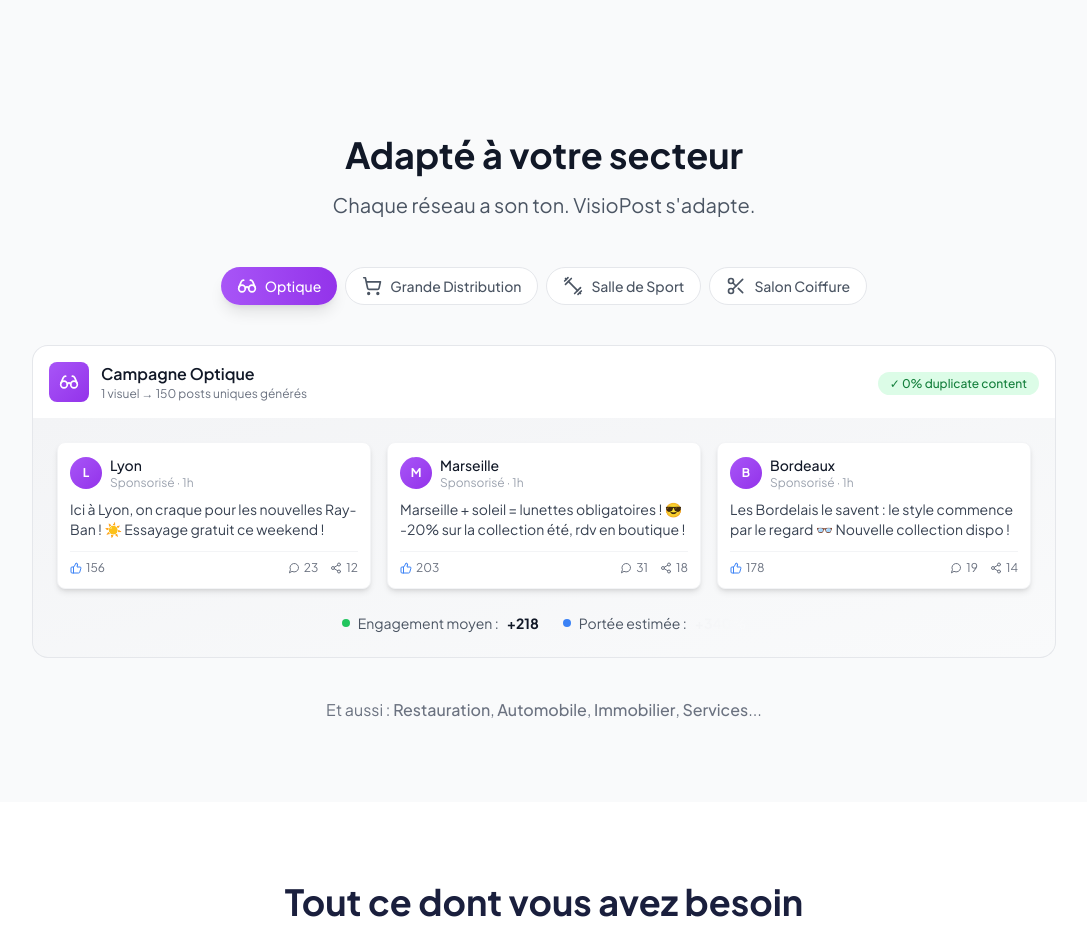
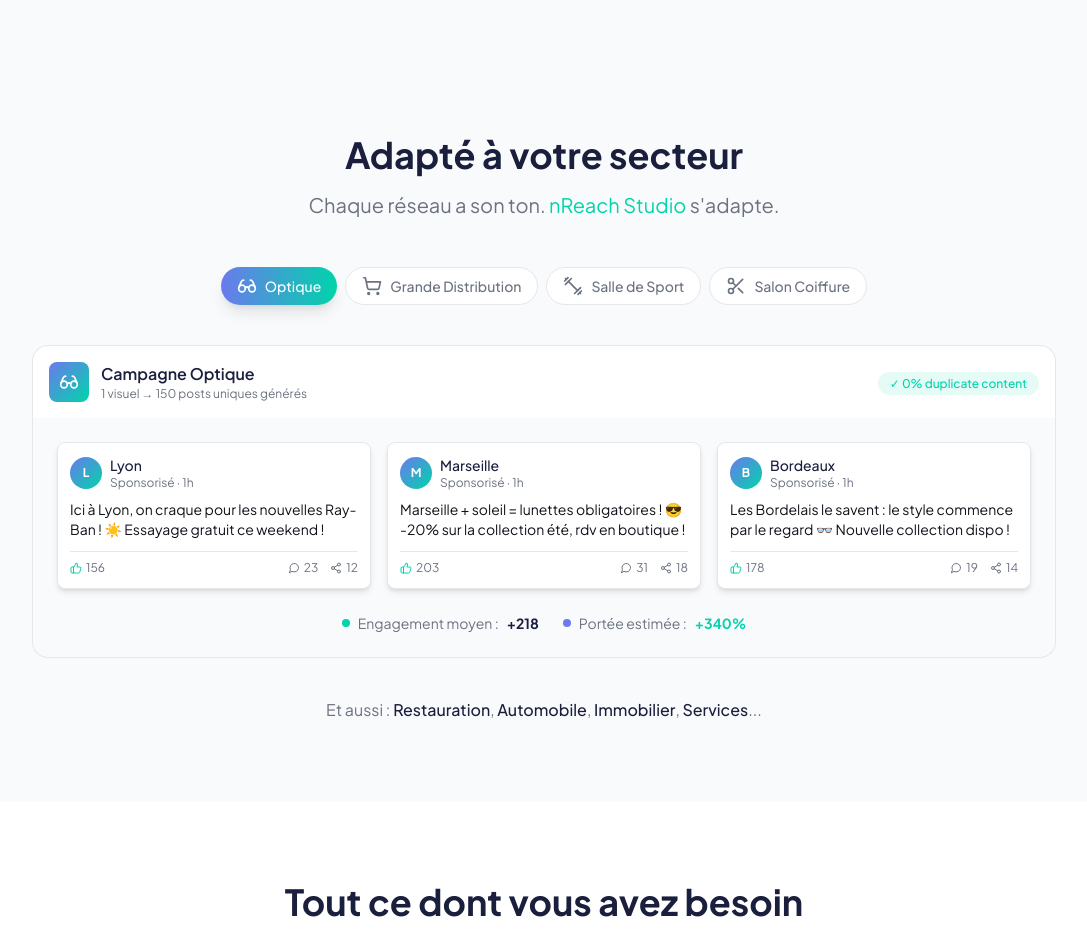
Before and after one commit to Mazaljoker/VISIOPOST_WEBSITE, a React (Vite) app: page / in a window 1280 px wide. Shown: the part 4260-5192 px from the top of the page, without its empty margins (96-1183 px from the left). Built offline with nearby package versions, Linux system fonts and the light colour scheme.

Commit message:
feat: Rebrand UseCasesSection with nReach colors
- Replaced VisioPost references with nReach Studio
- Updated all visio-* colors to nreach-*
- Added dark mode support
- Updated gradients for optique sector

```diff
--- a/src/sections/UseCasesSection.tsx
+++ b/src/sections/UseCasesSection.tsx
@@ -22,8 +22,8 @@
     id: 'optique',
     icon: <Glasses className="w-5 h-5" />,
     sector: 'Optique',
-    color: 'text-purple-600',
-    bgGradient: 'from-purple-500 to-purple-600',
+    color: 'text-nreach-lavande',
+    bgGradient: 'from-nreach-lavande to-nreach-electric',
     posts: [
       {
         location: 'Lyon',
@@ -53,7 +53,7 @@
     icon: <ShoppingCart className="w-5 h-5" />,
     sector: 'Grande Distribution',
     color: 'text-green-600',
-    bgGradient: 'from-green-500 to-green-600',
+    bgGradient: 'from-green-500 to-emerald-500',
     posts: [
       {
         location: 'Rennes',
@@ -83,7 +83,7 @@
     icon: <Dumbbell className="w-5 h-5" />,
     sector: 'Salle de Sport',
     color: 'text-orange-600',
-    bgGradient: 'from-orange-500 to-orange-600',
+    bgGradient: 'from-orange-500 to-red-500',
     posts: [
       {
         location: 'Nice',
@@ -113,7 +113,7 @@
     icon: <Scissors className="w-5 h-5" />,
     sector: 'Salon Coiffure',
     color: 'text-pink-600',
-    bgGradient: 'from-pink-500 to-pink-600',
+    bgGradient: 'from-pink-500 to-rose-500',
     posts: [
       {
         location: 'Paris 11e',
@@ -152,7 +152,7 @@
 
 const MiniPost = ({ location, content, likes, comments, shares, gradient, delay }: MiniPostProps) => (
   <motion.div
-    className="bg-white rounded-lg shadow-md border border-gray-100 overflow-hidden"
+    className="bg-white dark:bg-dark-surface rounded-lg shadow-md border border-light-border dark:border-dark-border overflow-hidden"
     initial={{ opacity: 0, y: 20, scale: 0.95 }}
     animate={{ opacity: 1, y: 0, scale: 1 }}
     exit={{ opacity: 0, y: -20, scale: 0.95 }}
@@ -165,14 +165,14 @@
           {location.charAt(0)}
         </div>
         <div>
-          <div className="font-medium text-sm text-gray-900">{location}</div>
-          <div className="text-xs text-gray-400">Sponsorisé · 1h</div>
+          <div className="font-medium text-sm text-nreach-midnight dark:text-dark-text">{location}</div>
+          <div className="text-xs text-light-text-muted dark:text-dark-text-muted">Sponsorisé · 1h</div>
         </div>
       </div>
-      <p className="text-sm text-gray-700 mb-3 line-clamp-2">{content}</p>
-      <div className="flex items-center justify-between text-xs text-gray-500 pt-2 border-t border-gray-100">
+      <p className="text-sm text-light-text dark:text-dark-text-muted mb-3 line-clamp-2">{content}</p>
+      <div className="flex items-center justify-between text-xs text-light-text-muted dark:text-dark-text-muted pt-2 border-t border-light-border dark:border-dark-border">
         <div className="flex items-center space-x-1">
-          <ThumbsUp className="w-3 h-3 text-blue-500" />
+          <ThumbsUp className="w-3 h-3 text-nreach-electric" />
           <span>{likes}</span>
         </div>
         <div className="flex items-center space-x-3">
@@ -193,13 +193,14 @@
 /**
  * Section Use Cases - Exemples par secteur
  * Tabs interactifs avec posts adaptés
+ * Rebrandé pour nReach Studio
  */
 const UseCasesSection = ({ className = '' }: { className?: string }) => {
   const [activeTab, setActiveTab] = useState('optique');
   const activeCase = useCases.find(uc => uc.id === activeTab) || useCases[0];
 
   return (
-    <section className={`py-20 px-4 sm:px-6 lg:px-8 bg-gray-50 ${className}`}>
+    <section className={`py-20 px-4 sm:px-6 lg:px-8 bg-light-surface dark:bg-dark-surface ${className}`}>
       <div className="max-w-5xl mx-auto">
         {/* Header */}
         <motion.div
@@ -209,11 +210,11 @@
           viewport={{ once: true }}
           transition={{ duration: 0.6 }}
         >
-          <h2 className="text-4xl font-bold text-gray-900 mb-4">
+          <h2 className="text-4xl font-bold text-nreach-midnight dark:text-dark-text mb-4">
             Adapté à votre secteur
           </h2>
-          <p className="text-xl text-gray-600">
-            Chaque réseau a son ton. VisioPost s'adapte.
+          <p className="text-xl text-light-text-muted dark:text-dark-text-muted">
+            Chaque réseau a son ton. <span className="text-nreach-electric">nReach Studio</span> s'adapte.
           </p>
         </motion.div>
 
@@ -232,7 +233,7 @@
               className={`flex items-center space-x-2 px-4 py-2 rounded-full font-medium text-sm transition-all ${
                 activeTab === useCase.id
                   ? `bg-gradient-to-r ${useCase.bgGradient} text-white shadow-lg`
-                  : 'bg-white text-gray-600 hover:bg-gray-100 border border-gray-200'
+                  : 'bg-white dark:bg-dark-bg text-light-text-muted dark:text-dark-text-muted hover:bg-light-surface dark:hover:bg-dark-surface border border-light-border dark:border-dark-border'
               }`}
               whileHover={{ scale: 1.05 }}
               whileTap={{ scale: 0.98 }}
@@ -254,19 +255,19 @@
               transition={{ duration: 0.3 }}
             >
               {/* Campaign header */}
-              <div className="bg-white rounded-t-2xl p-4 border border-gray-200 border-b-0">
+              <div className="bg-white dark:bg-dark-bg rounded-t-2xl p-4 border border-light-border dark:border-dark-border border-b-0">
                 <div className="flex items-center justify-between">
                   <div className="flex items-center space-x-3">
                     <div className={`w-10 h-10 rounded-lg bg-gradient-to-br ${activeCase.bgGradient} flex items-center justify-center text-white`}>
                       {activeCase.icon}
                     </div>
                     <div>
-                      <div className="font-semibold text-gray-900">Campagne {activeCase.sector}</div>
-                      <div className="text-xs text-gray-500">1 visuel → 150 posts uniques générés</div>
+                      <div className="font-semibold text-nreach-midnight dark:text-dark-text">Campagne {activeCase.sector}</div>
+                      <div className="text-xs text-light-text-muted dark:text-dark-text-muted">1 visuel → 150 posts uniques générés</div>
                     </div>
                   </div>
                   <div className="hidden sm:block">
-                    <span className="px-3 py-1 bg-green-100 text-green-700 text-xs font-medium rounded-full">
+                    <span className="px-3 py-1 bg-nreach-electric/10 text-nreach-electric text-xs font-medium rounded-full">
                       ✓ 0% duplicate content
                     </span>
                   </div>
@@ -274,7 +275,7 @@
               </div>
 
               {/* Posts grid */}
-              <div className="bg-gradient-to-br from-gray-100 to-gray-50 rounded-b-2xl p-6 border border-gray-200 border-t-0">
+              <div className="bg-light-surface dark:bg-dark-surface rounded-b-2xl p-6 border border-light-border dark:border-dark-border border-t-0">
                 <div className="grid md:grid-cols-3 gap-4">
                   {activeCase.posts.map((post, index) => (
                     <MiniPost
@@ -294,16 +295,16 @@
                   transition={{ delay: 0.4 }}
                 >
                   <div className="flex items-center space-x-2">
-                    <div className="w-2 h-2 rounded-full bg-green-500" />
-                    <span className="text-gray-600">Engagement moyen :</span>
-                    <span className="font-bold text-gray-900">
+                    <div className="w-2 h-2 rounded-full bg-nreach-electric" />
+                    <span className="text-light-text-muted dark:text-dark-text-muted">Engagement moyen :</span>
+                    <span className="font-bold text-nreach-midnight dark:text-dark-text">
                       +{Math.round(activeCase.posts.reduce((acc, p) => acc + p.likes + p.comments + p.shares, 0) / 3)}
                     </span>
                   </div>
                   <div className="flex items-center space-x-2">
-                    <div className="w-2 h-2 rounded-full bg-blue-500" />
-                    <span className="text-gray-600">Portée estimée :</span>
-                    <span className="font-bold bg-gradient-to-r from-visio-violet to-visio-rose bg-clip-text text-transparent">
+                    <div className="w-2 h-2 rounded-full bg-nreach-lavande" />
+                    <span className="text-light-text-muted dark:text-dark-text-muted">Portée estimée :</span>
+                    <span className="font-bold text-nreach-electric">
                       +340%
                     </span>
                   </div>
@@ -321,8 +322,8 @@
           viewport={{ once: true }}
           transition={{ delay: 0.3 }}
         >
-          <p className="text-gray-500">
-            Et aussi : <span className="font-medium">Restauration</span>, <span className="font-medium">Automobile</span>, <span className="font-medium">Immobilier</span>, <span className="font-medium">Services</span>...
+          <p className="text-light-text-muted dark:text-dark-text-muted">
+            Et aussi : <span className="font-medium text-nreach-midnight dark:text-dark-text">Restauration</span>, <span className="font-medium text-nreach-midnight dark:text-dark-text">Automobile</span>, <span className="font-medium text-nreach-midnight dark:text-dark-text">Immobilier</span>, <span className="font-medium text-nreach-midnight dark:text-dark-text">Services</span>...
           </p>
         </motion.div>
       </div>
```
